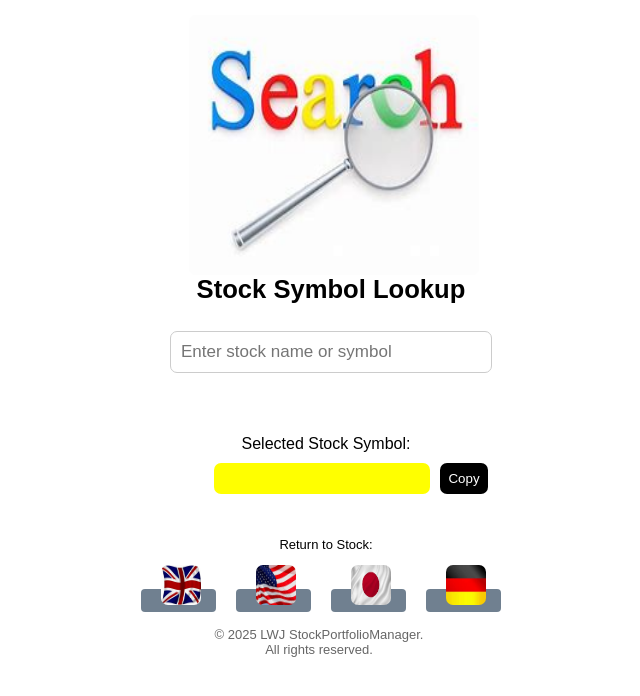
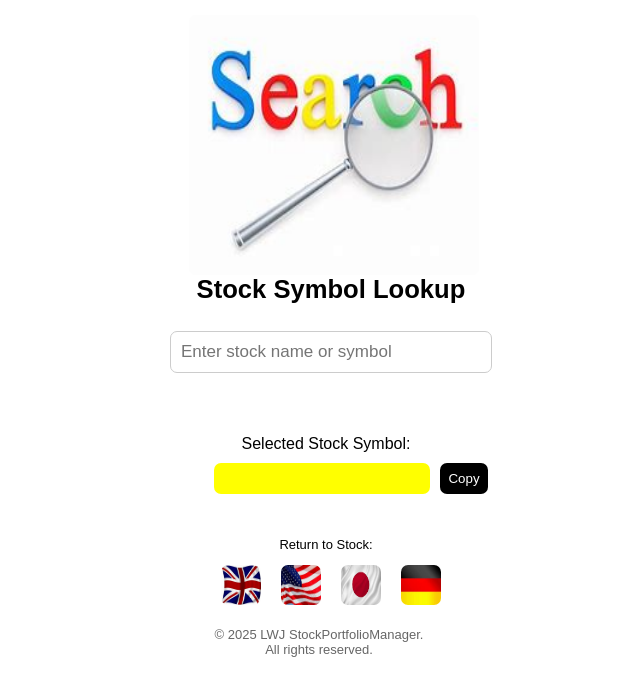
Before and after one commit to uk030621/StockPortfolioManager, a Next.js app: page /symbolsearch in a window 1280 px wide. Shown: the top 696 px of the page, without its empty margins (309-949 px from the left). Built offline with nearby package versions, Linux system fonts and the light colour scheme.

Commit message:
Improved image formatting in symbol search using flexbox.

```diff
--- a/app/sharevaluechartuk/page.js
+++ b/app/sharevaluechartuk/page.js
@@ -141,7 +141,7 @@ export default function ShareValueChartPage() {
       >
         Indicative Value:{" "}
         <span className="total-value">
-          $
+          £
           {totalPortfolioValue.toLocaleString("en-GB", {
             minimumFractionDigits: 0,
             maximumFractionDigits: 0,
--- a/app/symbolsearch/page.js
+++ b/app/symbolsearch/page.js
@@ -135,58 +135,48 @@ export default function StockSearchPage() {
 
       <div style={{ marginTop: "20px", textAlign: "center" }}>
         <p className="return-to-stock">Return to Stock: </p>
-        <Link className="stock-symbol-search" href="/ukstock">
-          <span>
+        <div style={{ display: "flex", justifyContent: "center", gap: "20px" }}>
+          <Link href="/ukstock">
             <Image
               className="uk-pic"
               src="/UKFlag.jpg"
-              alt="Portfolio Image"
-              width={40} // Adjust the width
-              height={40} // Adjust the height
+              alt="UK"
+              width={40}
+              height={40}
               priority={true}
-              style={{ marginLeft: "5px" }} // Add margin for spacing
             />
-          </span>
-        </Link>
-        <Link className="stock-symbol-search" href="/usstock">
-          <span>
+          </Link>
+          <Link href="/usstock">
             <Image
               className="uk-pic"
               src="/USFLAG.jpg"
-              alt="Portfolio Image"
-              width={40} // Adjust the width
-              height={40} // Adjust the height
+              alt="US"
+              width={40}
+              height={40}
               priority={true}
-              style={{ marginLeft: "5px" }} // Add margin for spacing
             />
-          </span>
-        </Link>
-        <Link className="stock-symbol-search" href="/asiastock">
-          <span>
+          </Link>
+          <Link href="/asiastock">
             <Image
               className="uk-pic"
               src="/Japan.jpg"
-              alt="Portfolio Image"
-              width={40} // Adjust the width
-              height={40} // Adjust the height
+              alt="Japan"
+              width={40}
+              height={40}
               priority={true}
-              style={{ marginLeft: "5px" }} // Add margin for spacing
             />
-          </span>
-        </Link>
-        <Link className="stock-symbol-search" href="/eustock">
-          <span>
+          </Link>
+          <Link href="/eustock">
             <Image
               className="uk-pic"
               src="/germany.jpg"
-              alt="Portfolio Image"
+              alt="Germany"
               width={40}
               height={40}
               priority={true}
-              style={{ marginLeft: "5px" }}
             />
-          </span>
-        </Link>
+          </Link>
+        </div>
       </div>
     </div>
   );
```
Also changed, not shown: app/asiastock/page.js (+5 -3 lines), app/eustock/page.js (+5 -3 lines), app/ukstock/page.js (+6 -4 lines), app/usstock/page.js (+5 -3 lines).
